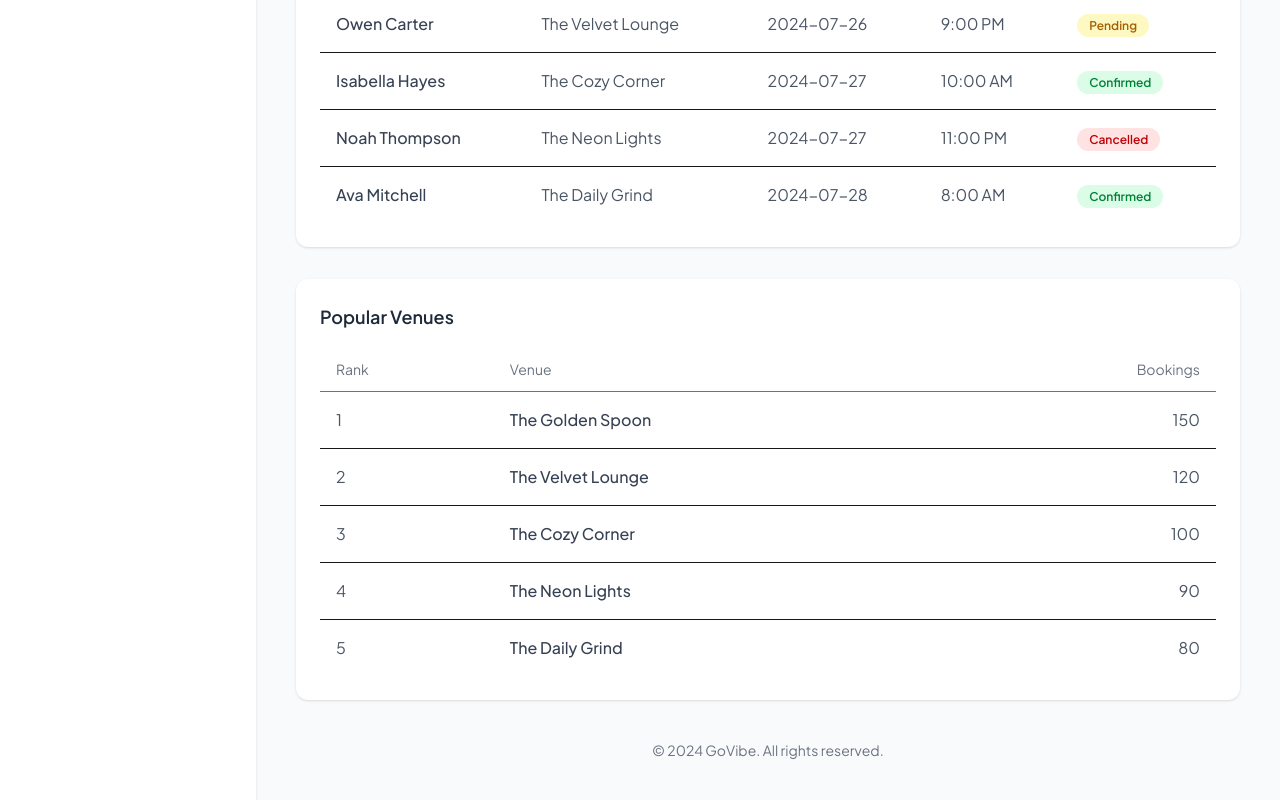
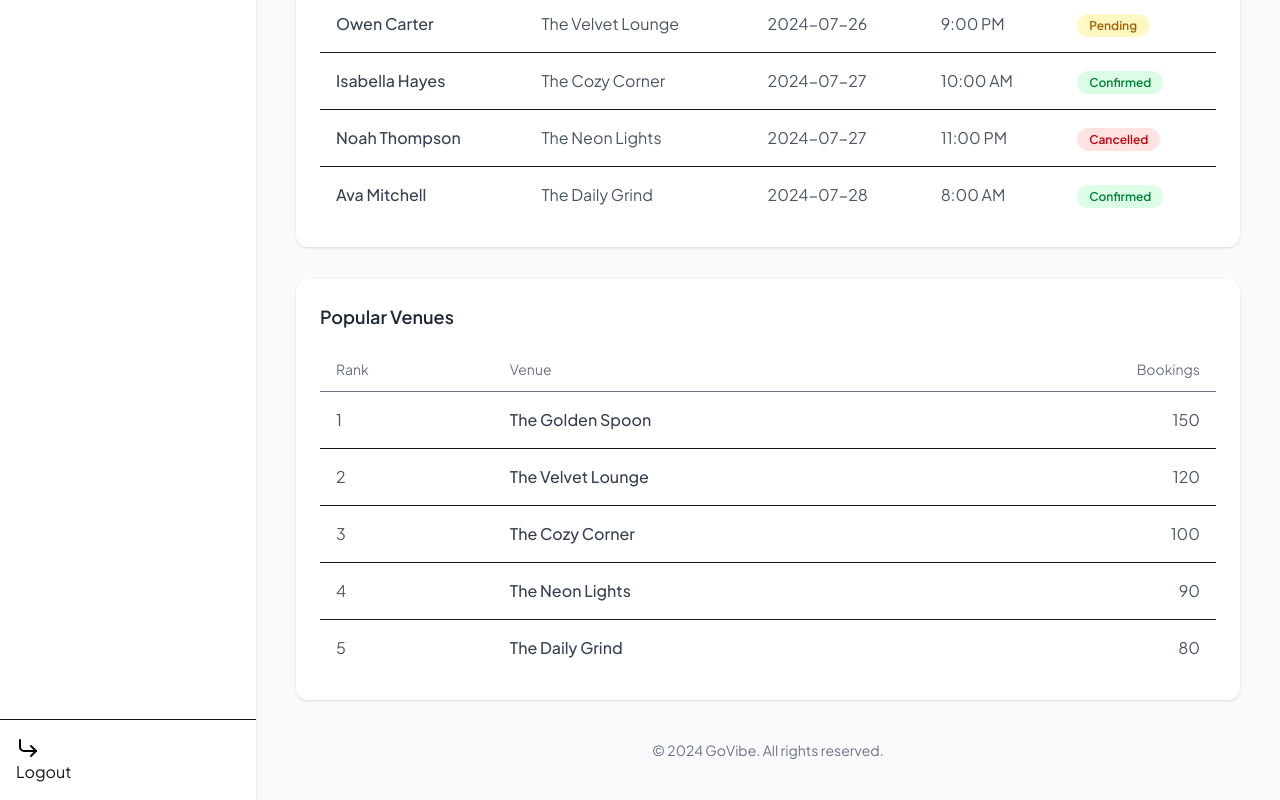
Before and after one commit to GoVibee/admin, a Next.js app: page /pages/dashboard in a window 1280 px wide. Shown: the part 822-1622 px from the top of the page. Built offline with nearby package versions, Linux system fonts and the light colour scheme.

Commit message:
updated dashboard

```diff
--- a/src/app/pages/dashboard/page.tsx
+++ b/src/app/pages/dashboard/page.tsx
@@ -2,7 +2,7 @@
 
 import { motion } from "framer-motion";
 import React, { useState } from 'react';
-import { Home, Calendar, LayoutDashboard, Settings, BarChart2, Beer, Coffee, Users, HelpCircle, Search, Bell, Menu, X,UserRound } from 'lucide-react';
+import { Home, Calendar, LayoutDashboard, Settings, BarChart2, Beer, Coffee, Users, HelpCircle, Search, Bell, Menu, X,UserRound,CornerDownRight } from 'lucide-react';
 import Sidebar from "../../components/layout/Sidebar";
 import Topbar from "../../components/layout/Topbar";
 import StatCard from "../../components/pages/dashboard/StatCard";
@@ -47,6 +47,10 @@ export default function HomePage() {
             <SidebarLink key={item.text} icon={item.icon} text={item.text} active={item.active} route={item.route}/>
           ))}
         </nav>
+        <div  className="p-4 border-t">
+          <CornerDownRight size={24} color="#000"/>
+          <button> Logout </button>
+        </div>
       </aside>
 
       {/* Backdrop for mobile sidebar */}
```
